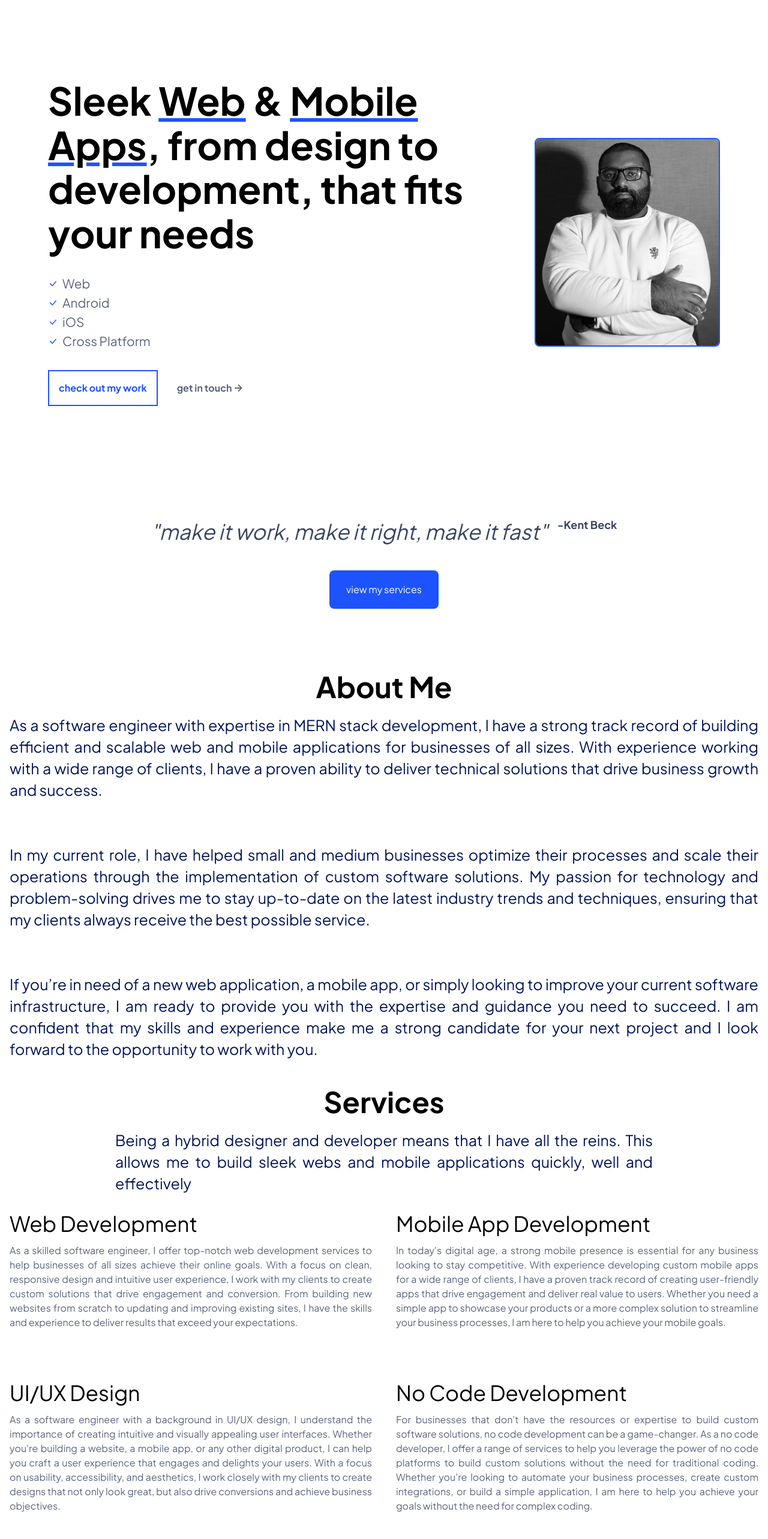
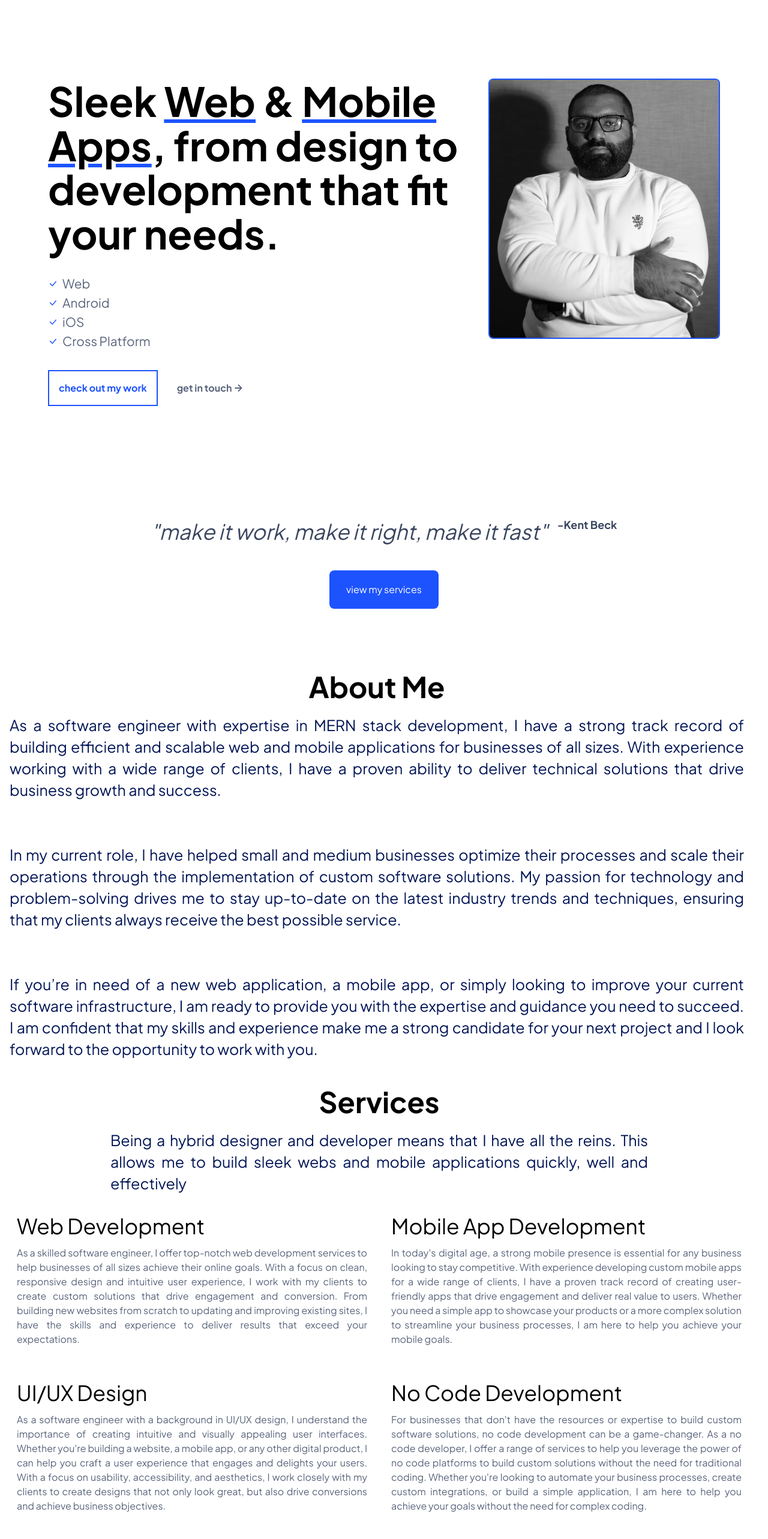
Before and after one commit to mnmalikdev/portfolio, a Next.js app: page / in a window 1280 px wide. Shown: the part 80-2646 px from the top of the page at 60% size. Built offline with nearby package versions, Linux system fonts and the light colour scheme.

Commit message:
responsiveness improved

```diff
--- a/src/components/About.tsx
+++ b/src/components/About.tsx
@@ -2,39 +2,31 @@ import { FC } from "react";
 
 const About: FC = () => {
   return (
-    <div className="my-[100px] mb-10">
+    <div className="my-[100px] mb-10 pr-6">
       <div className="mb-4 font-bold text-center text-h2">About Me</div>
       <div className="container text-justify text-paraColor md:text-paraGraphMedium">
         <p>
-          As a software engineer with expertise in MERN stack development, I
-          have a strong track record of building efficient and scalable web and
-          mobile applications for businesses of all sizes. With experience
-          working with a wide range of clients, I have a proven ability to
-          deliver technical solutions that drive business growth and success.
+          As a software engineer with expertise in MERN stack development, I have a strong track record of building efficient and scalable web and
+          mobile applications for businesses of all sizes. With experience working with a wide range of clients, I have a proven ability to deliver
+          technical solutions that drive business growth and success.
         </p>
 
         <br />
         <br />
 
         <p>
-          In my current role, I have helped small and medium businesses optimize
-          their processes and scale their operations through the implementation
-          of custom software solutions. My passion for technology and
-          problem-solving drives me to stay up-to-date on the latest industry
-          trends and techniques, ensuring that my clients always receive the
-          best possible service.
+          In my current role, I have helped small and medium businesses optimize their processes and scale their operations through the implementation
+          of custom software solutions. My passion for technology and problem-solving drives me to stay up-to-date on the latest industry trends and
+          techniques, ensuring that my clients always receive the best possible service.
         </p>
 
         <br />
         <br />
 
         <p>
-          If you&rsquo;re in need of a new web application, a mobile app, or
-          simply looking to improve your current software infrastructure, I am
-          ready to provide you with the expertise and guidance you need to
-          succeed. I am confident that my skills and experience make me a strong
-          candidate for your next project and I look forward to the opportunity
-          to work with you.
+          If you&rsquo;re in need of a new web application, a mobile app, or simply looking to improve your current software infrastructure, I am
+          ready to provide you with the expertise and guidance you need to succeed. I am confident that my skills and experience make me a strong
+          candidate for your next project and I look forward to the opportunity to work with you.
         </p>
       </div>
     </div>
--- a/src/components/Hero.tsx
+++ b/src/components/Hero.tsx
@@ -3,36 +3,30 @@ import { BiRightArrowAlt } from "react-icons/bi";
 import { BsCheckLg } from "react-icons/bs";
 
 const Hero: FC = () => {
-  const services = useMemo(
-    () => ["Web", "Android", "iOS", "Cross Platform"],
-    []
-  );
+  const services = useMemo(() => ["Web", "Android", "iOS", "Cross Platform"], []);
 
   return (
-    <div className="lg:flex lg:flex-row-reverse lg:px-16 lg:py-36 lg:justify-between lg:items-center">
-      <div className="flex justify-center">
+    <div className=" py-12 lg:flex lg:flex-row-reverse lg:px-16 lg:py-36 lg:justify-between lg:items-center">
+      <div className="flex justify-center lg:w-3/5 ">
         <img
           src="/images/portfolio-main1.png"
           alt="Picture of the author"
-          className="border-2 rounded-lg border-primary w-[250px] lg:mb-0 lg:w-[390px] mb-8"
+          className="border-2 rounded-lg border-primary w-[250px] lg:mb-28  lg:w-[390px] mb-8"
         />
       </div>
 
       <div>
-        <div className="mb-8 font-semibold text-center text-h3 lg:text-left lg:text-h1 lg:max-w-screen-lg">
-          Sleek <span className="underline decoration-primary">Web</span> &{" "}
-          <span className="underline decoration-primary">Mobile Apps</span>,
-          from design to development, that fits your needs
+        <div className=" lg:text-h2 mb-8 font-semibold text-center text-h3 lg:text-left xl:text-h1 lg:max-w-screen-lg xl:max-w-screen-xl">
+          Sleek <span className="underline decoration-primary">Web</span> & <span className="underline decoration-primary">Mobile Apps</span>, from
+          design to development that fit your needs.
         </div>
 
-        <div className="grid grid-cols-2 grid-rows-2 mb-8 lg:grid-rows-none lg:grid-cols-none">
+        <div className="grid grid-cols-2 px-7 lg:px-0 grid-rows-2 mb-8 lg:grid-rows-none lg:grid-cols-none">
           {services.map((service) => {
             return (
-              <div key={service} className="flex items-center">
-                <BsCheckLg color="#1D53FF" className="mr-2" />
-                <div className="font-medium md:text-li text-[#59647B]">
-                  {service}
-                </div>
+              <div key={service} className="flex items-center justify-center lg:justify-start">
+                <BsCheckLg color="#1D53FF" className="mr-2 min-w-fit" />
+                <div className="font-medium md:text-li text-[#59647B] ">{service}</div>
               </div>
             );
           })}
@@ -40,10 +34,7 @@ const Hero: FC = () => {
 
         <div className="md:flex md:justify-center lg:flex-none lg:justify-start">
           <div className="flex justify-center mb-8 md:mb-0 md:mr-8">
-            <a
-              href="#"
-              className="p-[16px] border-2 border-primary font-bold text-primary hover:-translate-y-1 hover:scale-110 hover:bg-indigo-500"
-            >
+            <a href="#" className="p-[16px] border-2 border-primary font-bold text-primary hover:-translate-y-1 hover:scale-110 hover:bg-indigo-500">
               check out my work
             </a>
           </div>
--- a/src/components/Portfolio.tsx
+++ b/src/components/Portfolio.tsx
@@ -6,10 +6,7 @@ const Portfolio: FC = () => {
     () => [
       {
         title: "Home Gym Partner",
-        images: [
-          "images/home-gym-partner/img1.png",
-          "images/home-gym-partner/img2.png",
-        ],
+        images: ["images/home-gym-partner/img1.png", "images/home-gym-partner/img2.png"],
         description:
           "lorem ipsum dolor sit amet. lorem ipsum dolor sit amet.lorem ipsum dolor sit amet.lorem ipsum dolor sit amet.lorem ipsum dolor sit amet.lorem ipsum dolor sit amet.lorem ipsum dolor sit amet.lorem ipsum dolor sit amet.lorem ipsum dolor sit amet.lorem ipsum dolor sit amet.lorem ipsum dolor sit amet.",
         type: "Web App",
@@ -48,13 +45,10 @@ const Portfolio: FC = () => {
   );
 
   return (
-    <div className="lg:px-16">
-      <div className="font-bold text-center text-h3 lg:text-h2">
-        What I Have Built So Far
-      </div>
+    <div className="lg:px-16 lg:py-12 lg:mt-12">
+      <div className="font-bold text-center text-h3 lg:text-h2">What I Have Built So Far</div>
       <div className="mb-10 text-center text-body2">
-        Take a look at the frontend, backend and full-stack projects I have
-        built or worked on for work and fun!
+        Take a look at the frontend, backend and full-stack projects I have built or worked on for work and fun!
       </div>
 
       {projects.map((project) => {
--- a/src/components/Project.tsx
+++ b/src/components/Project.tsx
@@ -9,41 +9,25 @@ interface ProjectProps {
   skills: Array<string>;
 }
 
-const Project: FC<ProjectProps> = ({
-  title,
-  images,
-  description,
-  type,
-  role,
-  skills,
-}) => {
+const Project: FC<ProjectProps> = ({ title, images, description, type, role, skills }) => {
   return (
     <div className="my-5 lg:flex lg:flex-row-reverse lg:my-[50px] lg:justify-between">
-      <div className="mb-4">
+      <div className="mb-4 ">
         <div className="mb-4 text-center text-h3 lg:hidden">{title}</div>
         <div
           className={`flex flex-col md:flex-row lg:flex-${
             type === "Mobile App" ? "row" : "col"
-          } md:justify-center md:space-y-0 md:space-x-4 lg:space-x-0 lg:space-y-${
+          } md:justify-center md:space-y-0 md:space-x-4 lg:space-x-0 lg:space-y-${type === "Mobile App" ? "0" : "4"} items-center space-y-${
             type === "Mobile App" ? "0" : "4"
-          } items-center space-y-${type === "Mobile App" ? "0" : "4"}`}
+          }`}
         >
           {images.map((image) => {
-            return (
-              <img
-                key={image}
-                src={image}
-                alt={title}
-                className={`w-[250px] lg:w-[${
-                  type === "Mobile App" ? "200" : "400"
-                }px]`}
-              />
-            );
+            return <img key={image} src={image} alt={title} className={`w-[250px] lg:w-[${type === "Mobile App" ? "200" : "400"}px]`} />;
           })}
         </div>
       </div>
 
-      <div className="lg:max-w-3xl">
+      <div className="lg:max-w-lg">
         <div className="hidden mb-2 lg:flex text-h1">{title}</div>
         <div className="mb-4 text-justify">{description}</div>
 
--- a/src/components/Service.tsx
+++ b/src/components/Service.tsx
@@ -8,10 +8,8 @@ interface ServiceProps {
 const Service: FC<ServiceProps> = ({ category, description }) => {
   return (
     <div>
-      <div className="mb-2 text-center text-h3 md:text-left">{category}</div>
-      <div className="font-medium text-justify text-[#59647B] mb-4">
-        {description}
-      </div>
+      <div className=" mt-5 mb-2 text-center text-h3 lg:mt-1 lg:mb-2 lg:my-4  md:text-left">{category}</div>
+      <div className="font-medium text-justify text-[#59647B] mb-4 lg:mb-2">{description}</div>
     </div>
   );
 };
--- a/src/components/Services.tsx
+++ b/src/components/Services.tsx
@@ -29,12 +29,11 @@ const Services: FC = () => {
   );
 
   return (
-    <div className="mb-10">
-      <div className="mb-4 font-bold text-center text-h2">Services</div>
+    <div className="mb-10 px-3 md:pr-7  ">
+      <div className="mb-4 font-bold text-center text-h2 ">Services</div>
       <div className="flex mb-6 text-justify text-paraColor md:text-paraGraphMedium lg:justify-center">
         <div className="lg:max-w-4xl">
-          Being a hybrid designer and developer means that I have all the reins.
-          This allows me to build sleek webs and mobile applications quickly,
+          Being a hybrid designer and developer means that I have all the reins. This allows me to build sleek webs and mobile applications quickly,
           well and effectively
         </div>
       </div>
--- a/tailwind.config.js
+++ b/tailwind.config.js
@@ -1,9 +1,5 @@
 module.exports = {
-  purge: [
-    "./pages/**/*.{js,ts,jsx,tsx}",
-    "./src/**/*.{js,ts,jsx,tsx}",
-    "./node_modules/flowbite/**/*.{js,ts,jsx,tsx}",
-  ],
+  purge: ["./pages/**/*.{js,ts,jsx,tsx}", "./src/**/*.{js,ts,jsx,tsx}", "./node_modules/flowbite/**/*.{js,ts,jsx,tsx}"],
   theme: {
     container: {
       center: true,
@@ -32,7 +28,7 @@ module.exports = {
       poppins: ["Poppins"],
     },
     fontSize: {
-      h1: ["4rem", "4.6rem"],
+      h1: ["4.2rem", "4.6rem"],
       h2: ["3rem", "60px"],
       h3: ["2.2rem", "50px"],
       h4: ["18px", "27px"],
```
